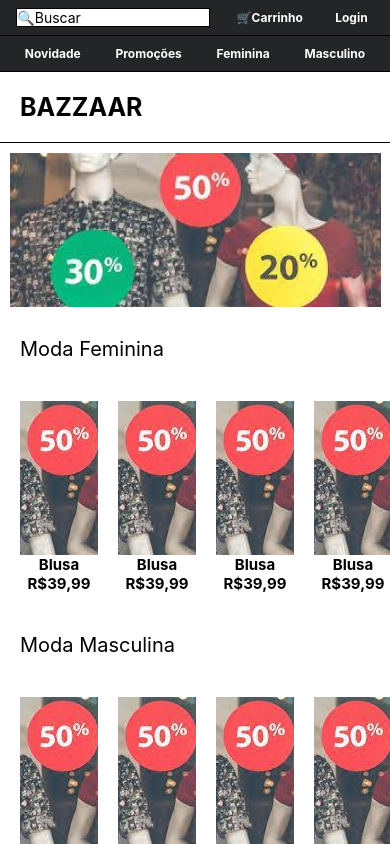
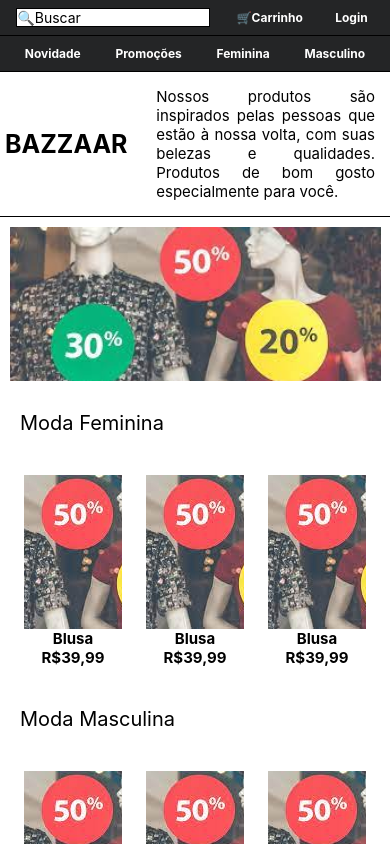
Before and after one commit to PedroErath/Bazzaar, a React Native app: screen / in a window 390 px wide. Built offline with nearby package versions, Linux system fonts and the light colour scheme.

Commit message:
Ajustando de acordo com o solicitado

```diff
--- a/App.js
+++ b/App.js
@@ -24,33 +24,29 @@
           <Text style={estilo.texto}>Feminina</Text>
           <Text style={estilo.texto}>Masculino</Text>
         </View>
-        <View style={{ borderBottomWidth: 1 }}>
+        <View style={estilo.viewInicio}>
           <Text style={estilo.titulo}>BAZZAAR</Text>
+          <Text style={estilo.texto3}>Nossos produtos são inspirados pelas pessoas que estão à nossa volta, com suas belezas e qualidades. Produtos de bom gosto especialmente para você.</Text>
         </View>
         <View style={estilo.imagem}>
-          <Image source={require('./src/images/banner.jpeg')} style={{width: wp('95%')}} />
+          <Image source={require('./src/images/banner.jpeg')} style={{ width: wp('95%') }} />
         </View>
         <View>
           <Text style={estilo.titulo2}>Moda Feminina</Text>
         </View>
         <View style={estilo.viewprodutos}>
           <View style={estilo.produtos}>
-            <Image source={require('./src/images/banner.jpeg')} style={{width: wp('20%')}} />
+            <Image source={require('./src/images/banner.jpeg')} style={{ width: wp('25%') }} />
             <Text style={estilo.texto2}>Blusa</Text>
             <Text style={estilo.texto2}>R$39,99</Text>
           </View>
           <View style={estilo.produtos}>
-            <Image source={require('./src/images/banner.jpeg')} style={{width: wp('20%')}} />
+            <Image source={require('./src/images/banner.jpeg')} style={{ width: wp('25%') }} />
             <Text style={estilo.texto2}>Blusa</Text>
             <Text style={estilo.texto2}>R$39,99</Text>
           </View>
           <View style={estilo.produtos}>
-            <Image source={require('./src/images/banner.jpeg')} style={{width: wp('20%')}} />
-            <Text style={estilo.texto2}>Blusa</Text>
-            <Text style={estilo.texto2}>R$39,99</Text>
-          </View>
-          <View style={estilo.produtos}>
-            <Image source={require('./src/images/banner.jpeg')} style={{width: wp('20%')}} />
+            <Image source={require('./src/images/banner.jpeg')} style={{ width: wp('25%') }} />
             <Text style={estilo.texto2}>Blusa</Text>
             <Text style={estilo.texto2}>R$39,99</Text>
           </View>
@@ -60,25 +56,26 @@
         </View>
         <View style={estilo.viewprodutos}>
           <View style={estilo.produtos}>
-            <Image source={require('./src/images/banner.jpeg')} style={{width: wp('20%')}} />
+            <Image source={require('./src/images/banner.jpeg')} style={{ width: wp('25%') }} />
             <Text style={estilo.texto2}>Blusa</Text>
             <Text style={estilo.texto2}>R$39,99</Text>
           </View>
           <View style={estilo.produtos}>
-            <Image source={require('./src/images/banner.jpeg')} style={{width: wp('20%')}} />
+            <Image source={require('./src/images/banner.jpeg')} style={{ width: wp('25%') }} />
             <Text style={estilo.texto2}>Blusa</Text>
             <Text style={estilo.texto2}>R$39,99</Text>
           </View>
           <View style={estilo.produtos}>
-            <Image source={require('./src/images/banner.jpeg')} style={{width: wp('20%')}} />
+            <Image source={require('./src/images/banner.jpeg')} style={{ width: wp('25%') }} />
             <Text style={estilo.texto2}>Blusa</Text>
             <Text style={estilo.texto2}>R$39,99</Text>
           </View>
-          <View style={estilo.produtos}>
-            <Image source={require('./src/images/banner.jpeg')} style={{width: wp('20%')}} />
-            <Text style={estilo.texto2}>Blusa</Text>
-            <Text style={estilo.texto2}>R$39,99</Text>
-          </View>
+        </View>
+        <View style={estilo.footer}>
+          <Image source={{ uri: 'https://cdn-icons-png.flaticon.com/512/220/220790.png'}} style={estilo.imagem2} />
+          <Image source={{ uri: 'https://cdn-icons-png.flaticon.com/512/87/87390.png'}} style={estilo.imagem2} />
+          <Image source={{ uri: 'https://cdn-icons-png.flaticon.com/512/1384/1384033.png'}} style={estilo.imagem2} />
+          <Image source={{ uri: 'https://cdn-icons-png.flaticon.com/512/20/20673.png'}} style={estilo.imagem2} />
         </View>
       </ScrollView>
     )
@@ -94,21 +91,30 @@
     borderBottomWidth: 1
   },
   texto: {
-    fontSize:12,
+    fontSize: 12,
     padding: 10,
     color: 'white',
     fontWeight: 'bold'
   },
+  texto3: {
+    flex:5,
+    fontSize: 15,
+    padding: 10,
+    color: 'black',
+    margin:5,
+    textAlign: 'justify'
+  },
   texto2: {
-    fontSize:15,
+    fontSize: 15,
     color: 'black',
     fontWeight: 'bold'
   },
-  titulo: {
+  titulo:{
+    flex:3,
     fontWeight: 'bold',
     fontSize: 25,
     color: 'black',
-    margin: 20,
+    margin:5
   },
   titulo2: {
     fontSize: 20,
@@ -121,21 +127,35 @@
     backgroundColor: 'white',
     borderWidth: 1,
   },
-  imagem:{
+  imagem: {
     alignItems: 'center',
-    padding:10,
+    padding: 10,
   },
-  viewprodutos:{
+  viewprodutos: {
     flexDirection: 'row',
     justifyContent: 'space-evenly',
-    margin:10
+    margin: 10
   },
-  produtos:{
-    padding:10,
-    alignItems:'center'
+  produtos: {
+    padding: 10,
+    alignItems: 'center'
   },
-  imagemprodutos:{
+  imagemprodutos: {
+    height: 50,
+    width: 50
+  },
+  viewInicio:{
+    borderBottomWidth: 1,
+    flexDirection: 'row',
+    justifyContent: 'space-evenly',
+    alignItems: 'center'
+  },
+  footer:{
+    borderTopWidth: 1,
+    alignItems: ''
+  },
+  imagem2:{
     height:50,
-    width: 50
+    width: 50,
   }
 })
```
